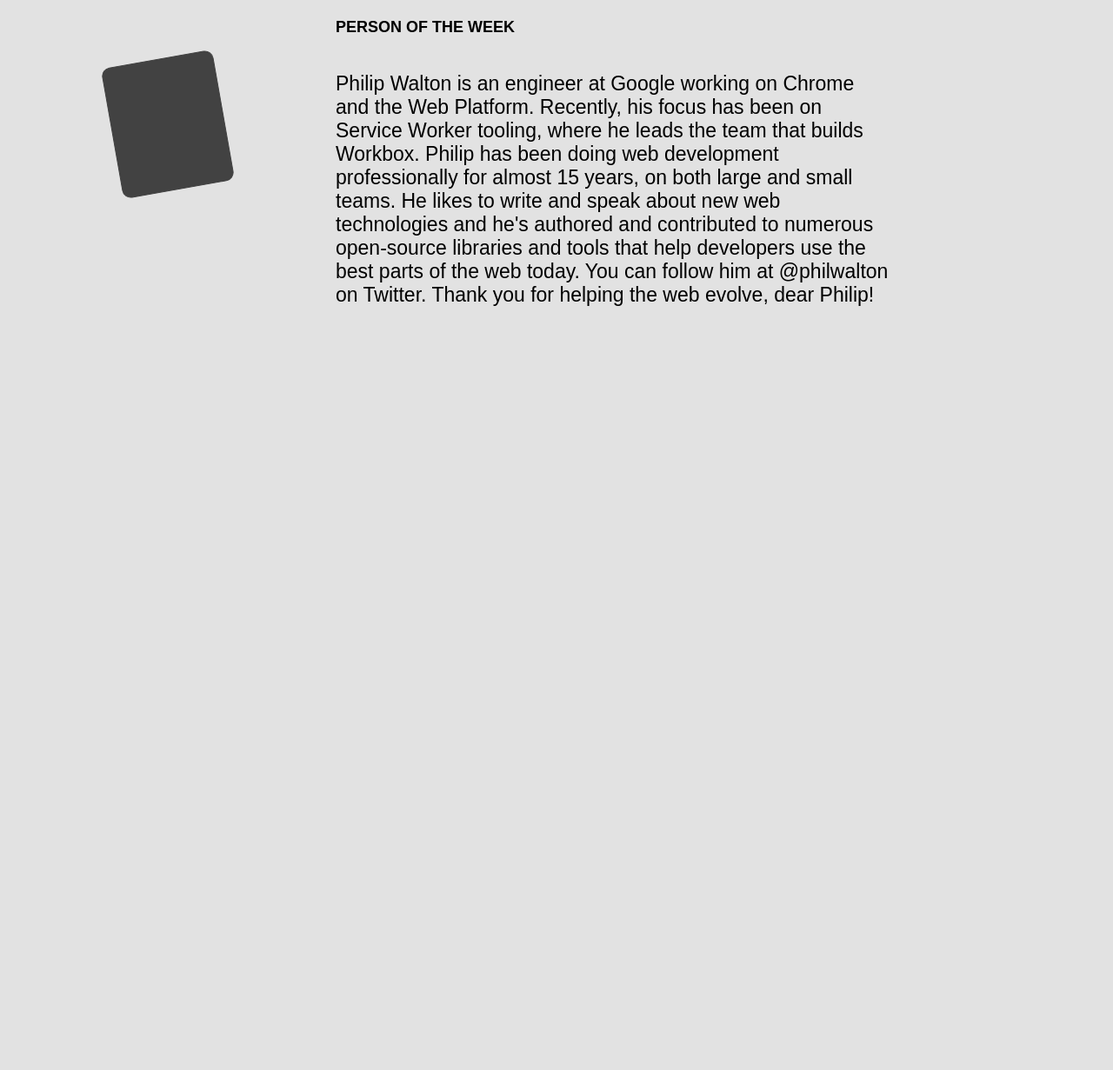
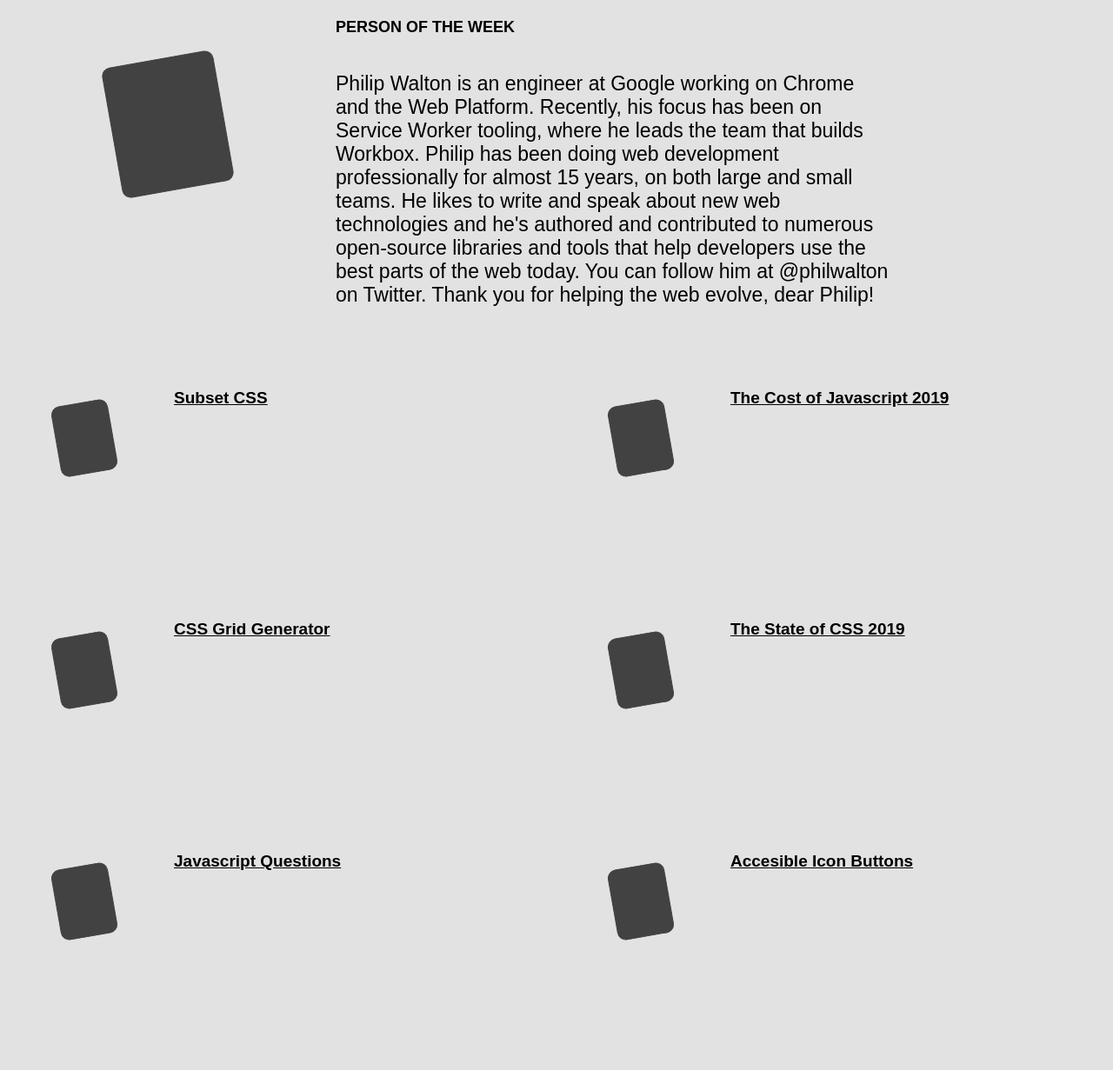
Before and after one commit to rsundar/smashing-magazine-teardown, a plain HTML site: page index.html in a window 1280 px wide. Shown: the part 3755-4986 px from the top of the page at 87% size. Before the commit the page ends 4108 px from the top, so only its background shows below. Drawn offline with Linux system fonts and the light colour scheme.

Commit message:
Added the third article sections

```diff
--- a/Assets/stylesheets/styles.css
+++ b/Assets/stylesheets/styles.css
@@ -247,3 +247,26 @@
     font-size: 2.3rem;
 }
 /*END person of the week styling*/
+
+/*BEGIN third article section styling*/
+.article-container {
+    display:flex;
+    flex-wrap: wrap;
+    width: 100%;
+    height: 80rem;
+    margin-top: 10%;
+}
+
+.article-container > div {
+    width: 50%;
+    height:33.33%;
+    display: flex;
+    justify-content: flex-start;
+}
+
+#size {
+    width: 10%;
+    height: 30%;
+    transform: rotate(-10deg);
+}
+/*END third article section styling*/
--- a/index.html
+++ b/index.html
@@ -108,8 +108,32 @@
                 </div>
             </div>
             <div class="article-container">
+                <div>
+                    <div class="rectangle" id="size"></div>
+                    <h2 style="font-size:1.9rem;text-decoration:underline;margin-left:7rem;font-weight:bold">Subset CSS</h2>
+                </div>
+                <div>
+                    <div class="rectangle" id="size"></div>
+                    <h2 style="font-size:1.9rem;text-decoration:underline;margin-left:7rem;font-weight:bold">The Cost of Javascript 2019</h2>
+                </div>
+                <div>
+                    <div class="rectangle" id="size"></div>
+                    <h2 style="font-size:1.9rem;text-decoration:underline;margin-left:7rem;font-weight:bold">CSS Grid Generator</h2>
+                </div>
+                <div>
+                    <div class="rectangle" id="size"></div>
+                    <h2 style="font-size:1.9rem;text-decoration:underline;margin-left:7rem;font-weight:bold">The State of CSS 2019</h2>
+                </div>
+                <div>
+                    <div class="rectangle" id="size"></div>
+                    <h2 style="font-size:1.9rem;text-decoration:underline;margin-left:7rem;font-weight:bold">Javascript Questions</h2>
+                </div>
+                <div>
+                    <div class="rectangle" id="size"></div>
+                    <h2 style="font-size:1.9rem;text-decoration:underline;margin-left:7rem;font-weight:bold">Accesible Icon Buttons</h2>
+                </div>
+            </div>
 
-            </div>
         </main>
     </body>
 </html>
```
